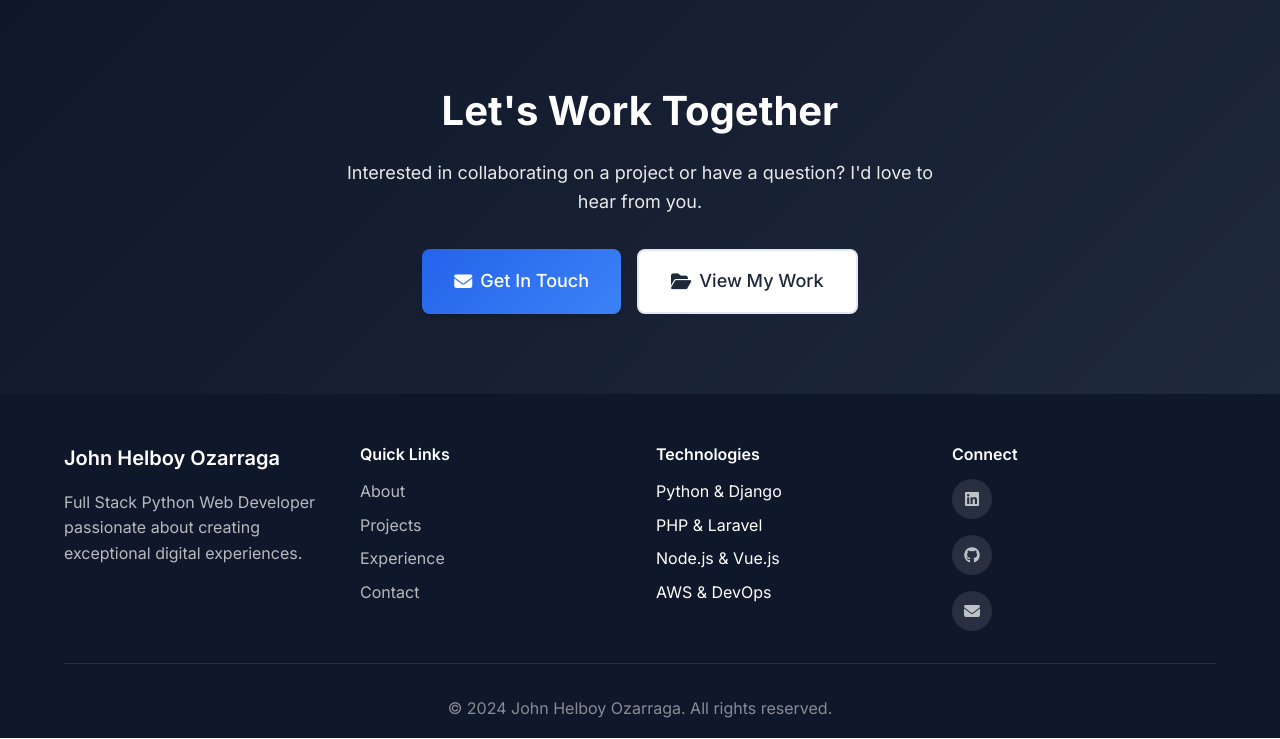
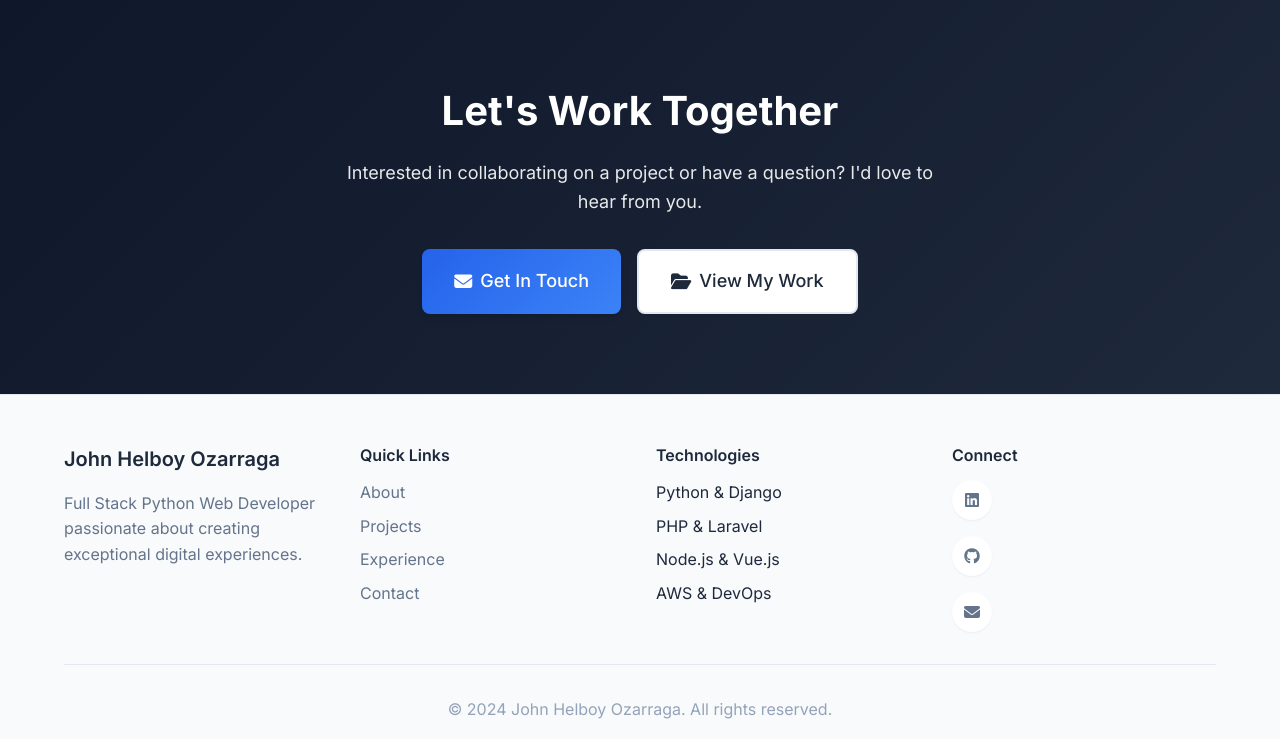
Before and after one commit to ozarragajohnhelboy/ozarragajohnhelboy, a Django app: page /about/ in a window 1280 px wide. Shown: the part 2200-2939 px from the top of the page. Run offline with Django 5.2, Linux system fonts and the light colour scheme; data that the repository does not hold is empty.

Commit message:
Light theme fix

```diff
--- a/static/css/style.css
+++ b/static/css/style.css
@@ -2308,9 +2308,10 @@ body.modal-open {
 }
 
 .footer {
-    background: var(--bg-dark);
-    color: var(--text-white);
+    background: var(--bg-secondary);
+    color: var(--text-primary);
     padding: 3rem 0 1rem;
+    border-top: 1px solid var(--border-color);
 }
 
 .footer-content {
@@ -2324,18 +2325,18 @@ body.modal-open {
     font-size: 1.25rem;
     font-weight: 600;
     margin-bottom: 1rem;
-    color: var(--text-white);
+    color: var(--text-primary);
 }
 
 .footer-section h4 {
     font-size: 1rem;
     font-weight: 600;
     margin-bottom: 0.75rem;
-    color: var(--text-white);
+    color: var(--text-primary);
 }
 
 .footer-section p {
-    color: rgba(255, 255, 255, 0.7);
+    color: var(--text-secondary);
     line-height: 1.6;
 }
 
@@ -2348,13 +2349,13 @@ body.modal-open {
 }
 
 .footer-section ul li a {
-    color: rgba(255, 255, 255, 0.7);
+    color: var(--text-secondary);
     text-decoration: none;
     transition: color var(--transition-fast);
 }
 
 .footer-section ul li a:hover {
-    color: var(--primary-light);
+    color: var(--primary-color);
 }
 
 .footer .social-links {
@@ -2368,10 +2369,11 @@ body.modal-open {
     justify-content: center;
     width: 2.5rem;
     height: 2.5rem;
-    background: rgba(255, 255, 255, 0.1);
+    background: var(--bg-card);
     border-radius: 50%;
-    color: rgba(255, 255, 255, 0.7);
+    color: var(--text-secondary);
     text-decoration: none;
+    box-shadow: var(--shadow-sm);
     transition: all var(--transition-normal);
 }
 
@@ -2384,11 +2386,11 @@ body.modal-open {
 .footer-bottom {
     text-align: center;
     padding-top: 2rem;
-    border-top: 1px solid rgba(255, 255, 255, 0.1);
+    border-top: 1px solid var(--border-color);
 }
 
 .footer-bottom p {
-    color: rgba(255, 255, 255, 0.5);
+    color: var(--text-light);
     margin: 0;
 }
 
```
